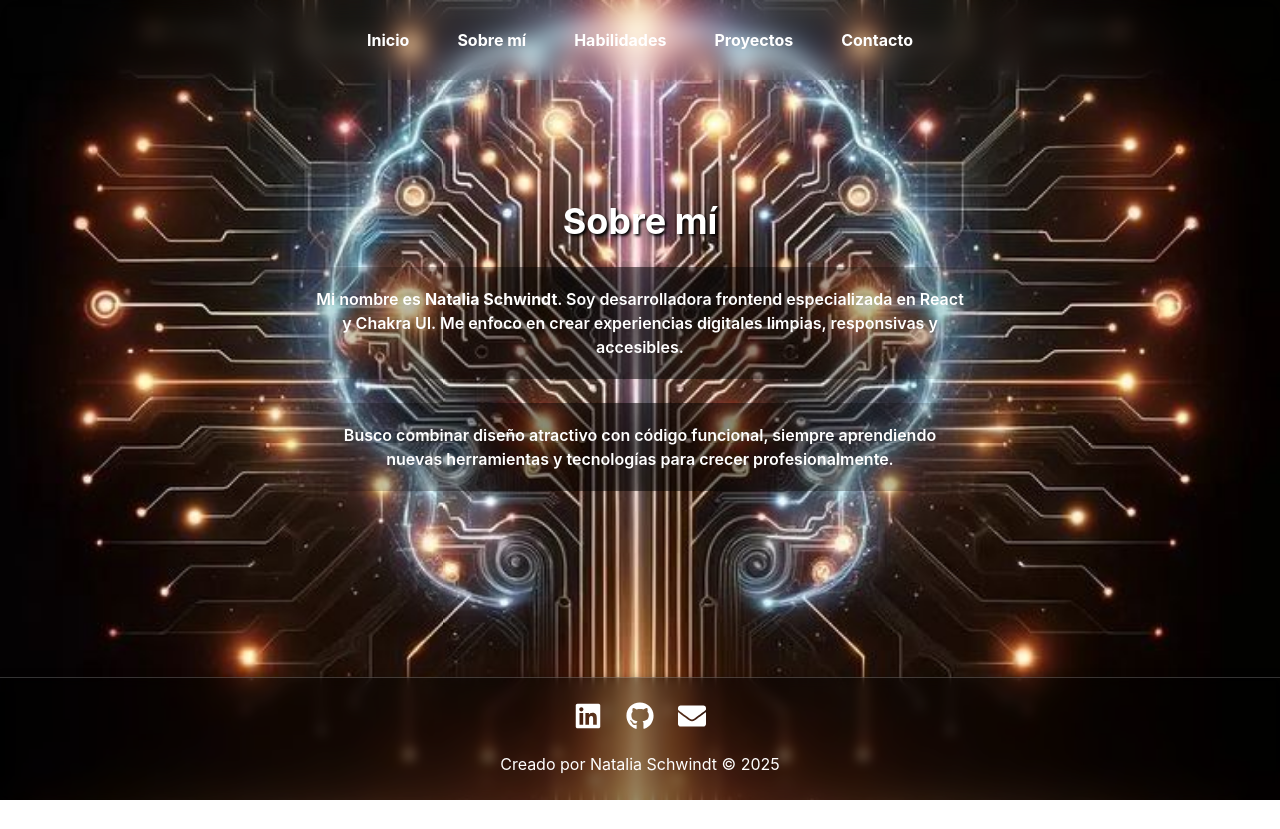
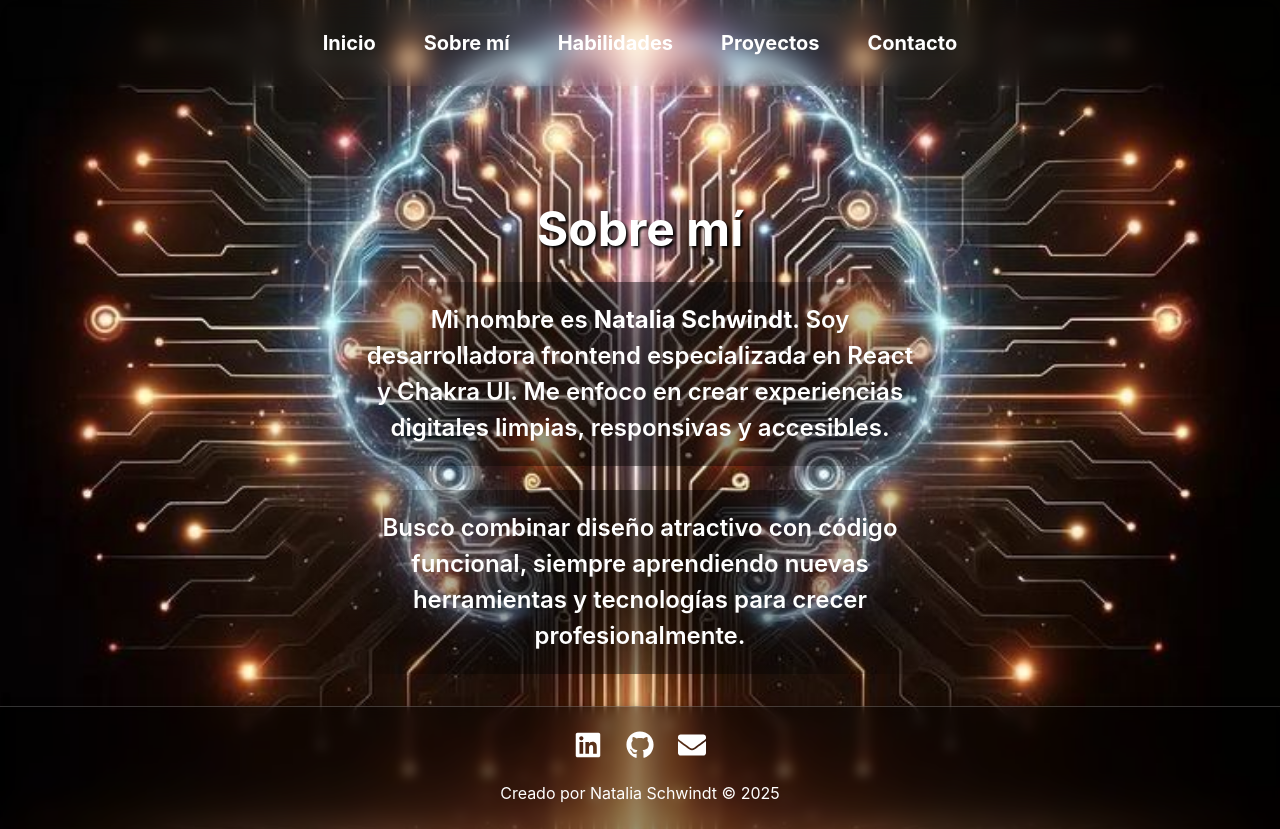
Before and after one commit to Natalia-Schwindt/portfolioReact2025, a React (Vite) app: page /presentation in a window 1280 px wide. Before the commit the page ends 800 px from the top, so only its background shows below. Built offline with nearby package versions, Linux system fonts and the light colour scheme.

Commit message:
mejorando tamaños de fuentes

```diff
--- a/src/components/Header.jsx
+++ b/src/components/Header.jsx
@@ -138,6 +138,7 @@ const Header = () => {
       to={path}
       color="white"
       fontWeight="bold"
+      fontSize={{ base: "md", md: "md", lg: "md", xl: "xl", "2xl": "2xl" }}
       textDecoration="none"
       position="relative"
       px={2}
@@ -163,6 +164,7 @@ const Header = () => {
     </ChakraLink>
   ))}
 </HStack>
+
       )}
     </Box>
   );
--- a/src/pages/Contact.jsx
+++ b/src/pages/Contact.jsx
@@ -12,7 +12,7 @@ const Contact = () => {
     >
       <Heading
         as="h2"
-        fontSize={["3xl", "4xl"]}
+        fontSize={{ base: "3xl", md: "4xl", lg: "4xl", xl: "5xl", "2xl": "6xl" }}
         mb={6}
         fontWeight="semibold"
         textShadow="2px 2px 3px rgba(0,0,0,1)"
@@ -21,7 +21,7 @@ const Contact = () => {
       </Heading>
 
       <Box
-        maxW="700px"
+        maxW={{ base: "100%", xl: "80%" }}
         mx="auto"
         px={[4, 6]}
         py={[3, 5]}
@@ -29,7 +29,7 @@ const Contact = () => {
         bg="radial-gradient(circle, rgba(0,0,0,0.6) 0%, rgba(0,0,0,0.2) 80%, transparent 100%)"
       >
         <Text
-          fontSize={["sm", "md"]}
+          fontSize={{ base: "md", md: "lg", lg: "lg", xl: "xl", "2xl": "2xl" }}
           fontWeight="semibold"
           textShadow="2px 2px 3px rgba(0,0,0,1)"
         >
--- a/src/pages/Home.jsx
+++ b/src/pages/Home.jsx
@@ -13,15 +13,16 @@ const Home = () => {
         <Heading
   as="h1"
   pt={250}
-          fontSize={["3xl", "4xl", "5xl"]}
+  fontSize={["4xl", "5xl", "6xl", "7xl"]} // xs, sm, md, lg+
   color="white"
   lineHeight="short"
   textShadow="2px 2px 4px rgba(0, 0, 0, 0.7)"
 >
   Portfolio Web 2025
 </Heading>
+
 <Text
-          fontSize={["md", "lg"]}
+  fontSize={["lg", "xl", "2xl", "3xl"]} // mejor visibilidad en mobile y escalable
   fontWeight="semibold"
   color="white"
   m={2}
--- a/src/pages/Presentation.jsx
+++ b/src/pages/Presentation.jsx
@@ -11,7 +11,7 @@ const Presentation = () => {
 >
   <Heading
     as="h2"
-        fontSize={["3xl", "4xl"]}
+    fontSize={["2xl", "3xl", "3xl", "4xl", "5xl"]}
     mb={6}
     textShadow="2px 2px 3px rgba(0,0,0,1)"
   >
@@ -20,32 +20,39 @@ const Presentation = () => {
 
   <Stack spacing={6} align="center">
     <Box
-          maxW="700px"
+      maxW={["90%", "85%", "700px", "60%", "50%"]}
       px={[4, 6]}
       py={[3, 5]}
       borderRadius="xl"
       bg="radial-gradient(circle, rgba(0,0,0,0.6) 0%, rgba(0,0,0,0.2) 80%, transparent 100%)"
     >
-          <Text fontSize={["sm", "md"]} fontWeight="semibold">
+      <Text
+        fontSize={["md", "lg", "lg", "xl", "2xl"]}
+        fontWeight="semibold"
+      >
         Mi nombre es <strong>Natalia Schwindt</strong>. Soy desarrolladora frontend especializada en React y Chakra UI.
         Me enfoco en crear experiencias digitales limpias, responsivas y accesibles.
       </Text>
     </Box>
 
     <Box
-          maxW="700px"
+      maxW={["90%", "85%", "700px", "60%", "50%"]}
       px={[4, 6]}
       py={[3, 5]}
       borderRadius="xl"
       bg="radial-gradient(circle, rgba(0,0,0,0.6) 0%, rgba(0,0,0,0.2) 80%, transparent 100%)"
     >
-          <Text fontSize={["sm", "md"]} fontWeight="semibold">
+      <Text
+        fontSize={["md", "lg", "lg", "xl", "2xl"]}
+        fontWeight="semibold"
+      >
         Busco combinar diseño atractivo con código funcional, siempre aprendiendo
         nuevas herramientas y tecnologías para crecer profesionalmente.
       </Text>
     </Box>
   </Stack>
 </Box>
+
   );
 };
 
--- a/src/pages/Projects.jsx
+++ b/src/pages/Projects.jsx
@@ -114,12 +114,15 @@ const Projects = () => {
   <Heading as="h3" fontSize="xl" color="white">
     {project.title}
   </Heading>
-    <Text fontSize="sm" color="whiteAlpha.800">
+
+  <Text fontSize={["md", "lg", "xl", "lg", "xl"]} color="whiteAlpha.800">
     {project.description}
   </Text>
+
   <Link
     href={project.link}
     isExternal
+    fontSize={["md", "lg", "xl", "lg", "xl"]}
     color="blue.300"
     fontWeight="medium"
     _hover={{ color: "blue.500" }}
@@ -127,6 +130,8 @@ const Projects = () => {
     Ver más →
   </Link>
 </Stack>
+
+
 </Flex>
       ))}
     </Box>
```
Lines whose indentation alone changed are shown as unchanged.
